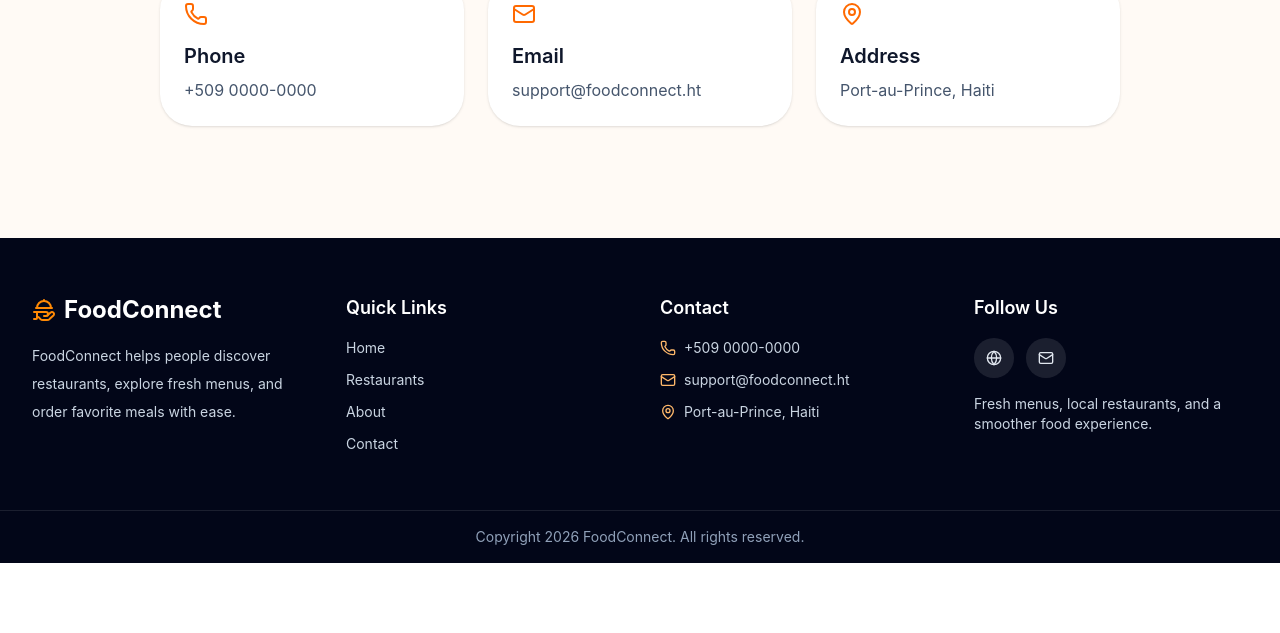
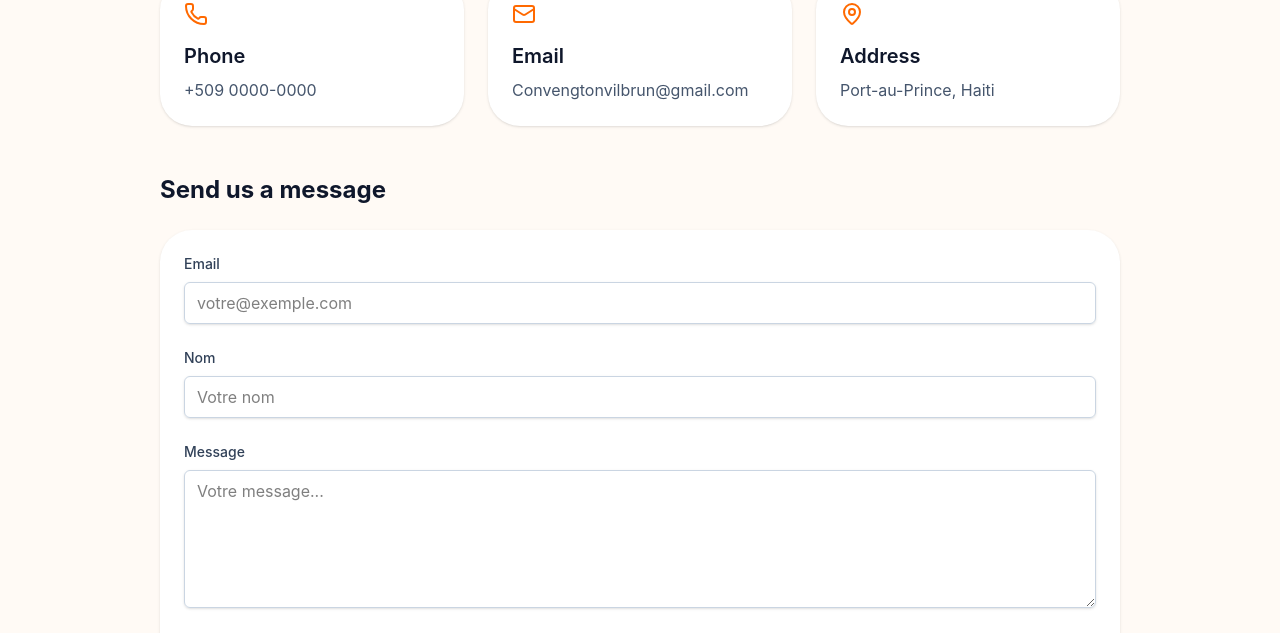
Before and after one commit to jerryinnocent123-ship-it/Project-FoodConnect, a React (Vite) app: page /contact in a window 1280 px wide. Shown: the part 319-952 px from the top of the page. Before the commit the page ends 882 px from the top, so only its background shows below. Built offline with nearby package versions, Linux system fonts and the light colour scheme; no server answers.

Commit message:
Updata page contact

```diff
--- a/src/pages/client/Contact.jsx
+++ b/src/pages/client/Contact.jsx
@@ -1,6 +1,7 @@
 import { Mail, MapPin, Phone } from 'lucide-react'
 import { useTranslation } from 'react-i18next'
 import ClientLayout from '../../layouts/ClientLayout'
+import ContactForm from '../../components/client/ContactForm'
 
 function Contact() {
   const { t } = useTranslation()
@@ -23,7 +24,7 @@ function Contact() {
           <article className="rounded-[2rem] bg-white p-6 shadow-sm">
             <Mail className="h-6 w-6 text-orange-500" />
             <h2 className="mt-4 text-xl font-semibold text-slate-900">{t('Email')}</h2>
-            <p className="mt-2 text-slate-600">support@foodconnect.ht</p>
+            <p className="mt-2 text-slate-600">Convengtonvilbrun@gmail.com</p>
           </article>
           <article className="rounded-[2rem] bg-white p-6 shadow-sm">
             <MapPin className="h-6 w-6 text-orange-500" />
@@ -32,6 +33,10 @@ function Contact() {
           </article>
         </div>
 
+        <div className="mt-12">
+          <h2 className="text-2xl font-bold text-slate-900 mb-6">{t('Send us a message')}</h2>
+          <ContactForm />
+        </div>
       </section>
     </ClientLayout>
   )
```
